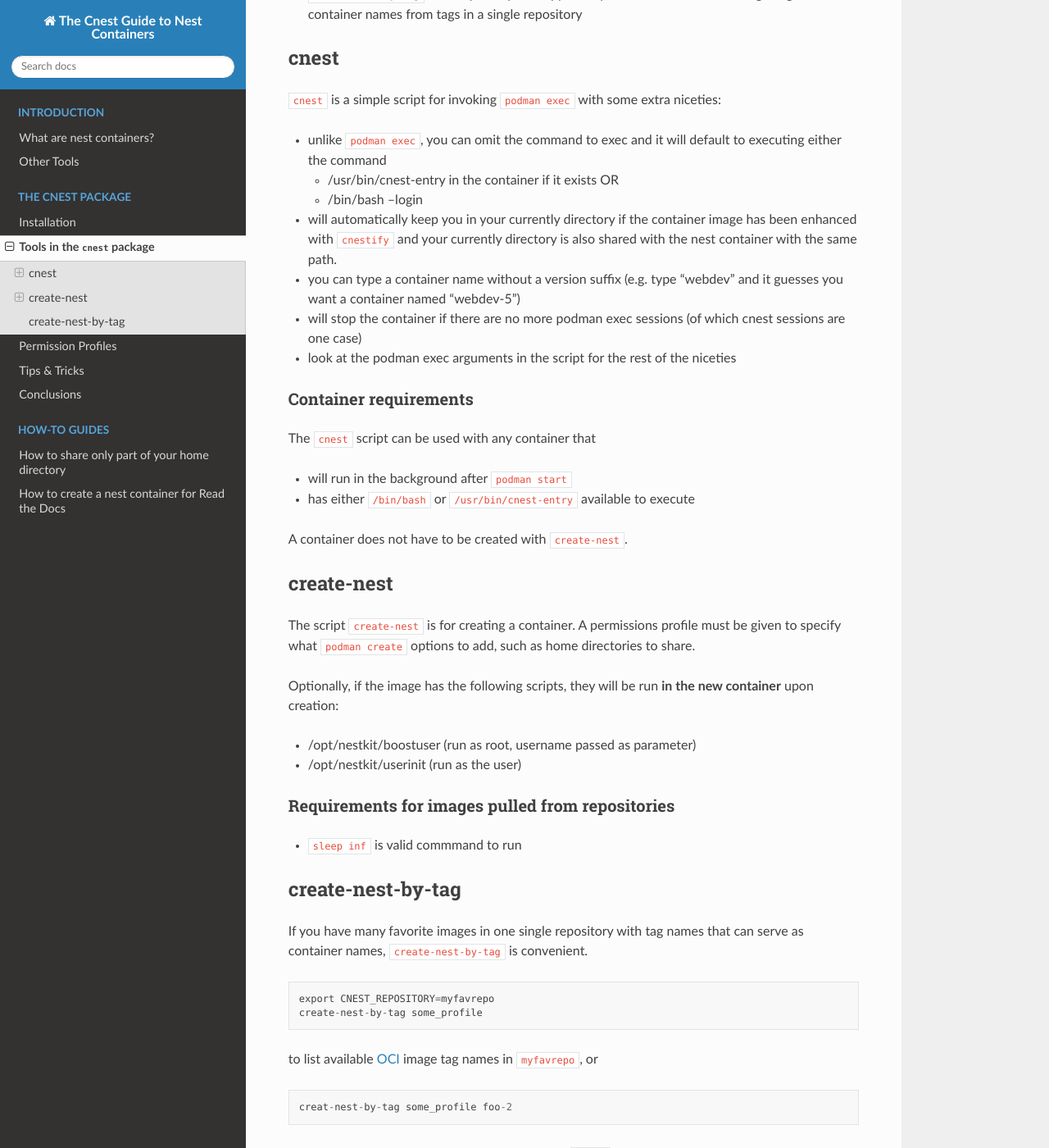
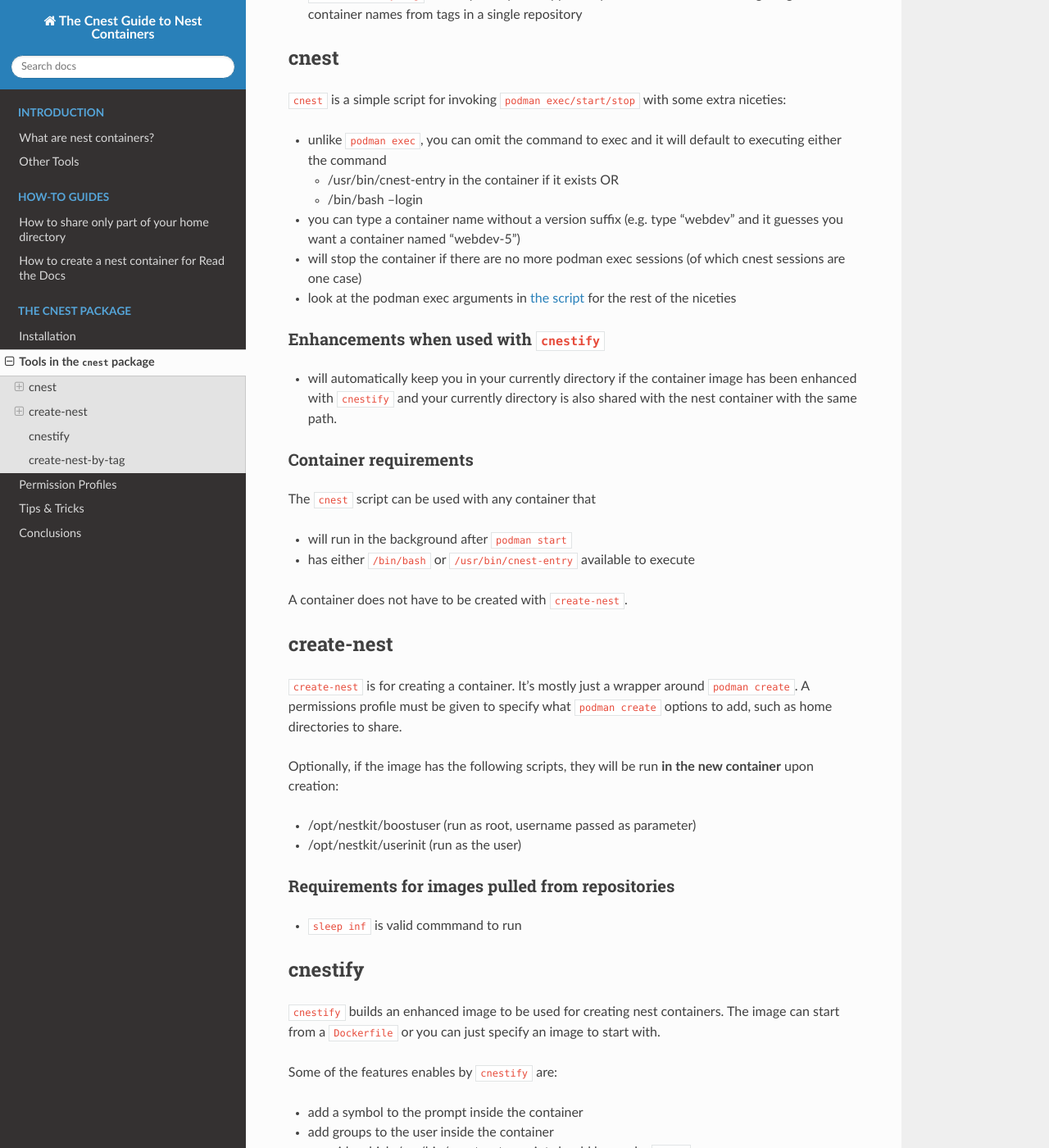
Before and after one commit to castedo/cnest, a Sphinx documentation site: the page built from docs/cnest-tools.md, in a window 1280 px wide and 1400 px high, scrolled down 379 px. Shown: the whole window at 82% size. Built offline with Sphinx 7.4.7 and the Read the Docs theme 2.0.0, drawn with Linux system fonts in a browser that asks for light colours; some of the changed text lies outside the part shown.

Commit message:
add doc section about cnestify

```diff
--- a/docs/cnest-tools.md
+++ b/docs/cnest-tools.md
@@ -6,6 +6,7 @@
 * `cnest` for entering [nest containers](what-are-nest-containers.md)
 * `create-nest` for creating [nest containers](what-are-nest-containers.md)
 * `cnestify` for creating images with enhanced functionality enabled by `cnest`
+  and `create-nest`
 
 Secondary tools:
 
@@ -17,20 +18,25 @@
 -----
 
 `cnest` is a simple script for invoking
-`podman exec` with some extra niceties:
+`podman exec/start/stop` with some extra niceties:
 
 * unlike `podman exec`, you can omit the command to exec and it will default to
   executing either the command
   * /usr/bin/cnest-entry in the container if it exists OR
   * /bin/bash --login
-* will automatically keep you in your currently directory if the container
-  image has been enhanced with `cnestify` and your currently directory is
-  also shared with the nest container with the same path.
 * you can type a container name without a version suffix (e.g. type "webdev"
   and it guesses you want a container named "webdev-5")
 * will stop the container if there are no more podman exec sessions (of which
   cnest sessions are one case)
-* look at the podman exec arguments in the script for the rest of the niceties
+* look at the podman exec arguments in
+  [the script](https://github.com/castedo/cnest/blob/main/bin/cnest)
+  for the rest of the niceties
+
+### Enhancements when used with `cnestify`
+
+* will automatically keep you in your currently directory if the container
+  image has been enhanced with `cnestify` and your currently directory is
+  also shared with the nest container with the same path.
 
 ### Container requirements
 
@@ -45,7 +51,8 @@
 create-nest
 -----------
 
-The script `create-nest` is for creating a container.
+`create-nest` is for creating a container. It's mostly just a wrapper around
+`podman create`.
 A permissions profile must be given to specify what `podman create` options to
 add, such as home directories to share.
 
@@ -58,6 +65,24 @@
 ### Requirements for images pulled from repositories
 
 * `sleep inf` is valid commmand to run
+
+
+cnestify
+--------
+
+`cnestify` builds an enhanced image to be used for creating nest containers.
+The image can start from a `Dockerfile` or you can just specify an image to
+start with.
+
+Some of the features enables by `cnestify` are:
+
+* add a symbol to the prompt inside the container
+* add groups to the user inside the container
+* override which /usr/bin/cnest-entry script should be run by `cnest`
+* override what `/etc/profile.d/` scripts should be added
+
+Run `cnestify` or look at one of the How-to guides for more details on how to
+use.
 
 
 create-nest-by-tag
```
Also changed, not shown: docs/how-to-share-partial-home.md (+1 -1 lines), docs/index.md (+16 -17 lines).
